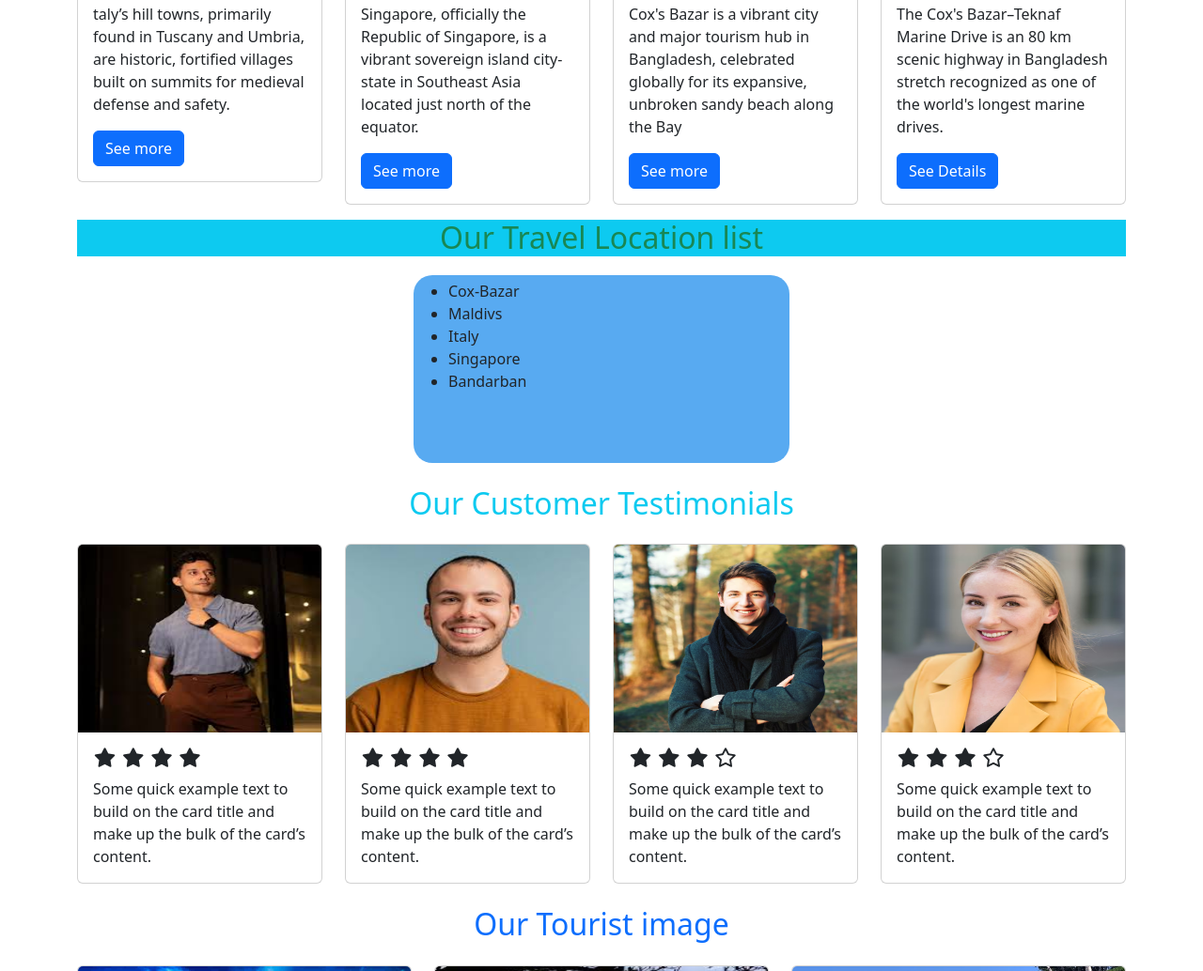
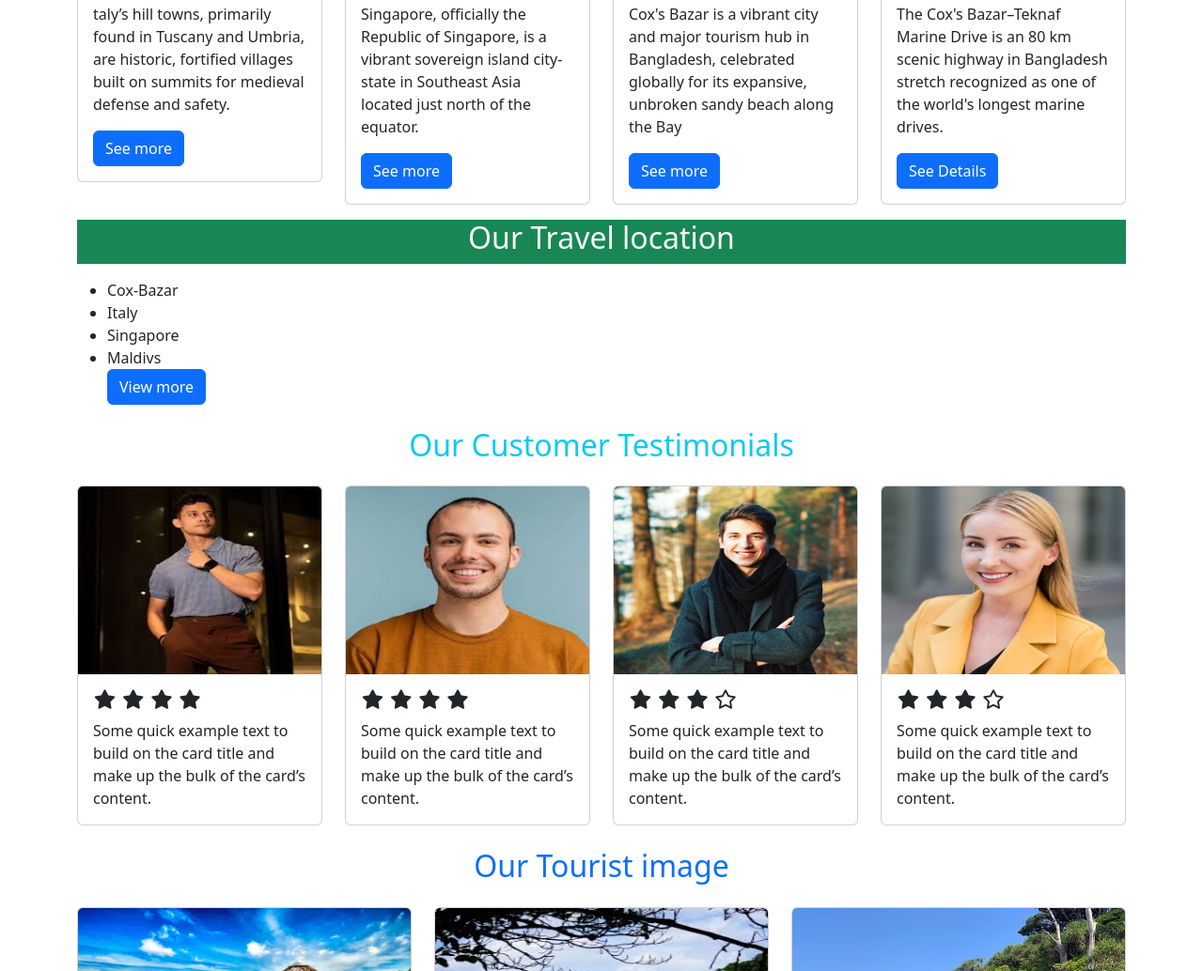
Before and after one commit to saidurrahmanofficial/Travels-agency, a plain HTML site: page index.html in a window 1280 px wide. Shown: the part 902-1936 px from the top of the page at 94% size. Drawn offline with Linux system fonts and the light colour scheme.

Commit message:
Update index.html

```diff
--- a/index.html
+++ b/index.html
@@ -121,21 +121,21 @@
         </div>
     </section>
     <!-- list item -->
-      <div class="container g ">
-        <h2 class="text-center text-success my-3 bg-info ">Our Travel Location list</h2>
-        <div class="container list ">
-            <div class="child">
-                <ul>
-                    <li>Cox-Bazar</li>
+       <section>
+            <div class="container">
+                <h2 class="text-center text-light bg-success hh pb-2 mt-3 mb-3">Our Travel location</h2>
+                <div class="list-item">
+                    <ul class="list-it">
+                    <li class=""> Cox-Bazar</li>
+                    <li>Italy</li>
+                    <li>Singapore </li>
                     <li>Maldivs</li>
-                    <li>Italy</li>
-                    <li>Singapore</li>
-                    <li>Bandarban</li>
+                    <button type="button" class="btn btn-primary">View more</button>
                 </ul>
+                </div>
+
             </div>
-
-        </div>
-    </div>
+           </section>
 
     <!-- customer testimonials -->
         <section>
@@ -304,4 +304,5 @@
     <script src="script.js"></script>
 </body>
 
+
 </html>
```
